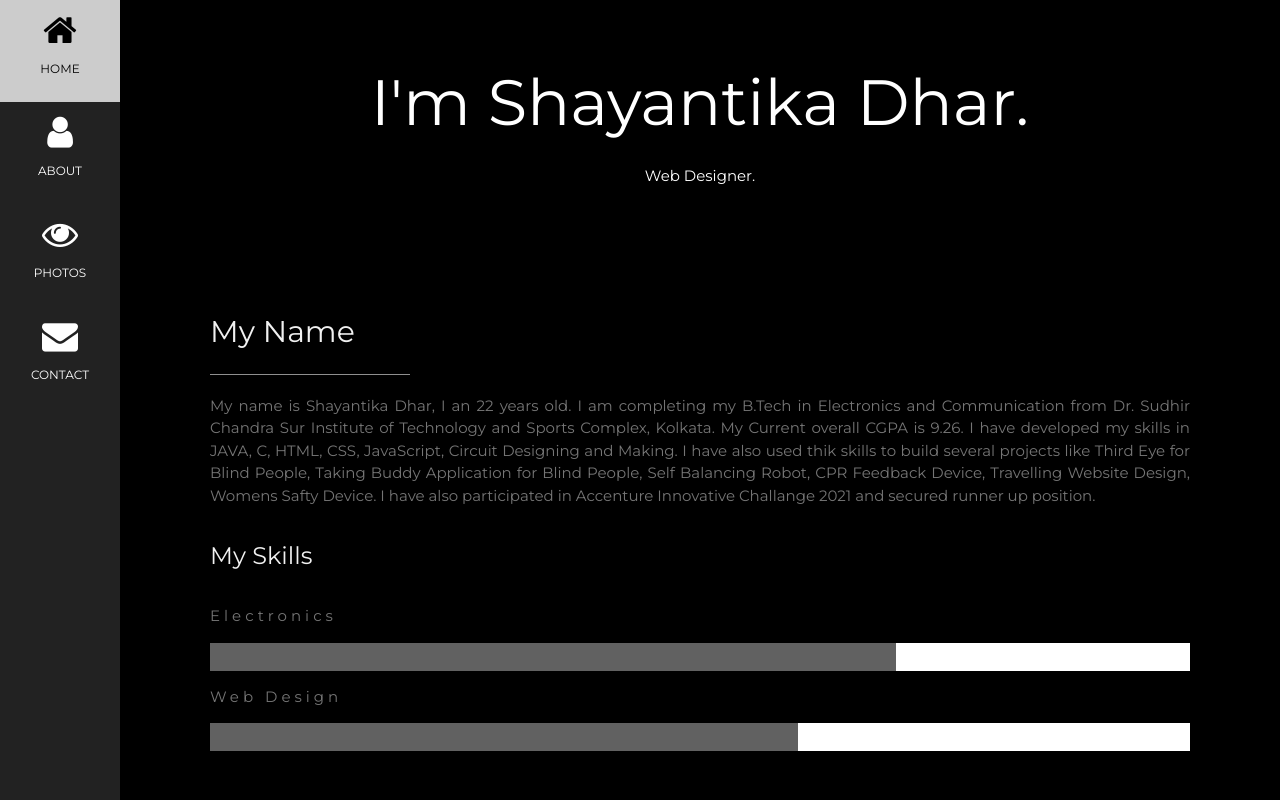
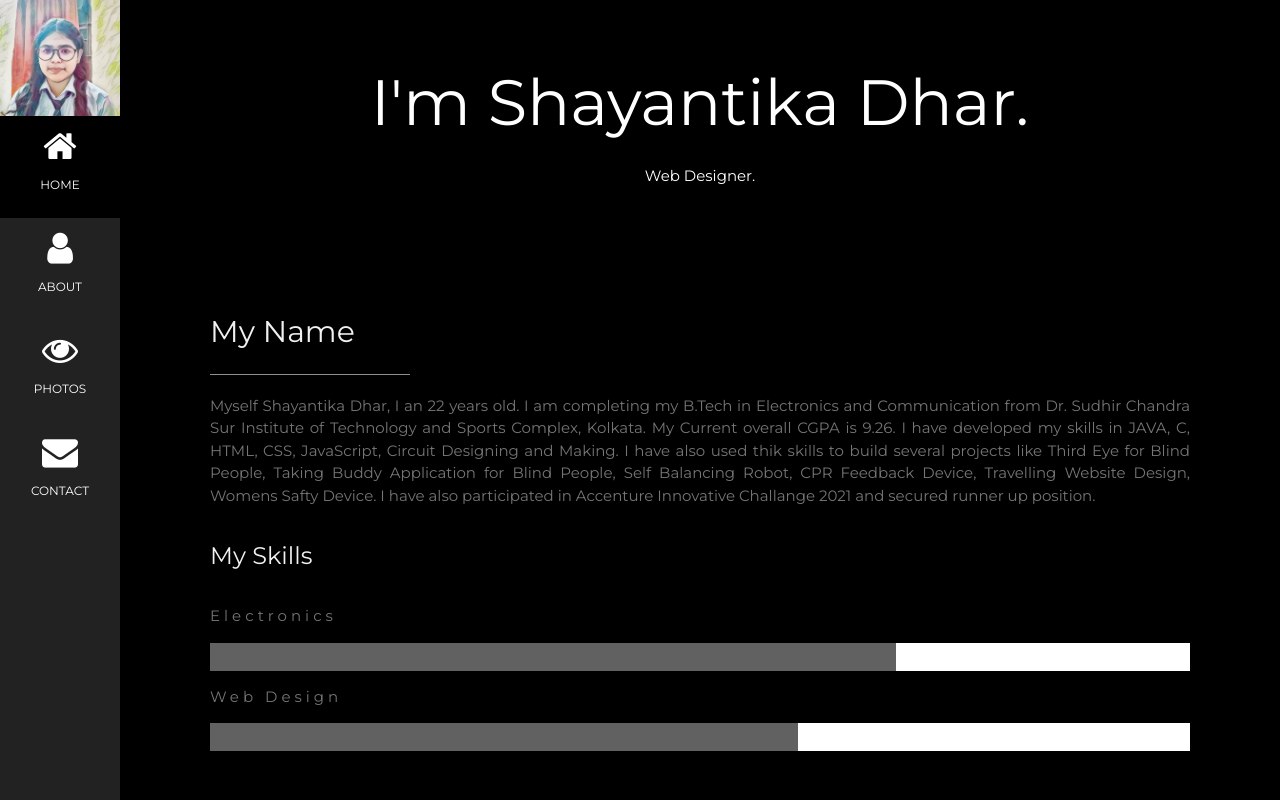
Before and after one commit to Shayantika-Dhar/Resume, a plain HTML site: page index.html in a window 1280 px wide. Shown: the top 800 px of the page. Drawn offline with nearby package versions, Linux system fonts and the light colour scheme.

Commit message:
Update index.html

```diff
--- a/index.html
+++ b/index.html
@@ -16,7 +16,7 @@
 
 <nav class="w3-sidebar w3-bar-block w3-small w3-hide-small w3-center">
 
-
+  <img src="Shayantika.jpg" style="width:100%">
   <a href="#" class="w3-bar-item w3-button w3-padding-large w3-black">
     <i class="fa fa-home w3-xxlarge"></i>
     <p>HOME</p>
@@ -56,7 +56,7 @@
   <div class="w3-content w3-justify w3-text-grey w3-padding-64" id="about">
     <h2 class="w3-text-light-grey">My Name</h2>
     <hr style="width:200px" class="w3-opacity">
-    <p>My name is Shayantika Dhar, I an 22 years old.
+    <p>Myself Shayantika Dhar, I an 22 years old.
       I am completing my B.Tech in Electronics and Communication from Dr. Sudhir Chandra Sur Institute of Technology and Sports Complex, Kolkata.
       My Current overall CGPA is 9.26.
       I have developed my skills in JAVA, C, HTML, CSS, JavaScript, Circuit Designing and Making.
```
